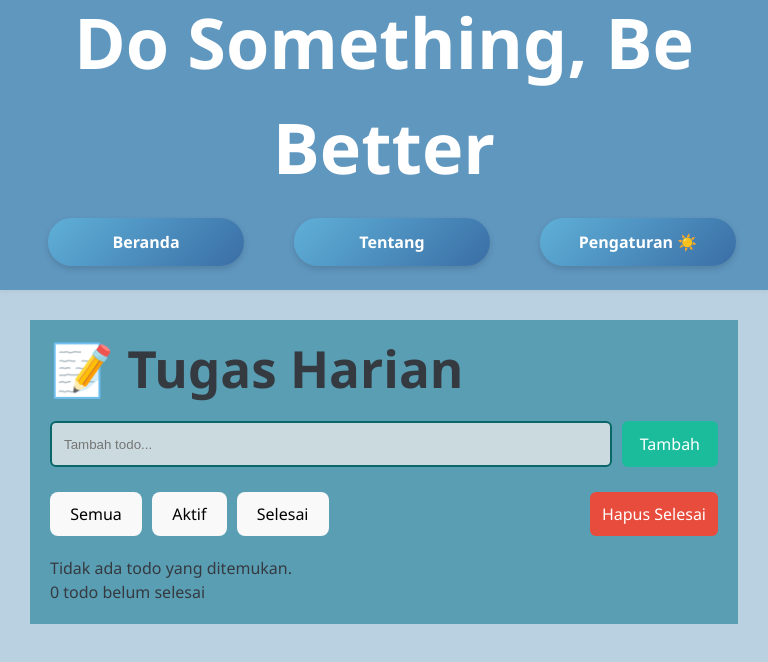
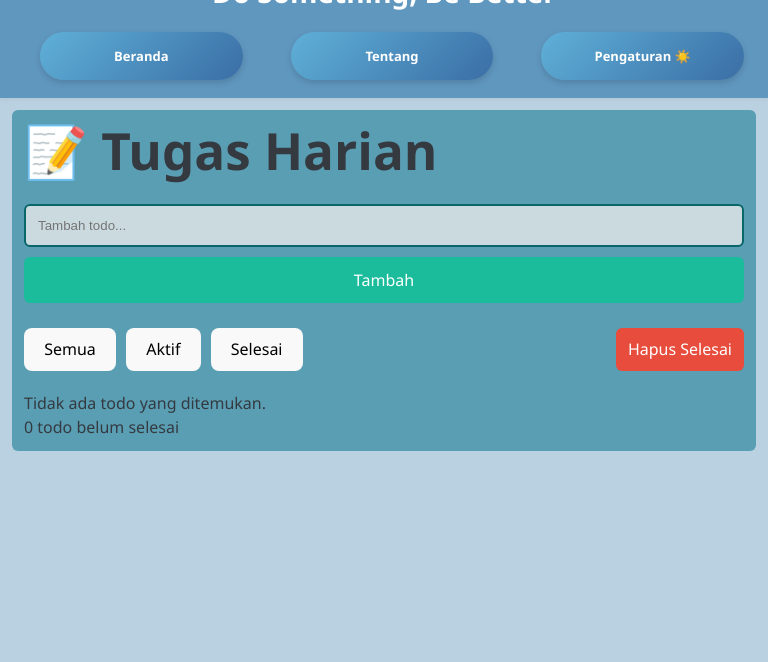
Before and after one commit to 241131015-png/frontend_UAS, a React (Vite) app: page / in a window 768 px wide. Shown: the top 662 px of the page. Built offline with nearby package versions, Linux system fonts and the light colour scheme.

Commit message:
revisi style di App.css

```diff
--- a/src/App.css
+++ b/src/App.css
@@ -86,11 +86,76 @@ main {
     width: 100%;
 }
 
-@media (min-width: 768px) {
+/* =============== MOBILE LAYOUT (HP) =============== */
+@media (max-width: 768px) {
+
+    /* Header rapi di HP */
+    .main-header {
+        padding: 10px 12px;
+        flex-direction: column;
+        align-items: center;
+        gap: 10px;
+    }
+
+    /* Judul tidak terlalu besar & tidak turun jauh */
+    .main-header h1 {
+        font-size: 28px;
+        margin-top: 0;
+        text-align: center;
+        line-height: 1.2;
+    }
+
+    /* Menu jadi kotak rapi sebaris */
+    .main-header nav {
+        width: 100%;
+        display: grid;
+        grid-template-columns: repeat(3, 1fr);
+        gap: 8px;
+        margin-top: 5px;
+    }
+
+    /* Semua tombol sama besar */
+    .main-header nav a {
+        margin: 0;
+        padding: 10px;
+        border-radius: 999px;
+        font-size: 13px;
+        text-align: center;
+    }
+
+    /* Konten tidak mepet tepi layar */
     main {
-        padding: 30px;
+        padding: 12px;
+    }
+
+    /* Card halaman rapi */
+    .page-container {
+        padding: 12px;
+        border-radius: 6px;
+    }
+
+    /* Form input todo ke bawah (tidak mendatar) */
+    .todo-form {
+        flex-direction: column;
+    }
+
+    .btn-add {
+        width: 100%;
+    }
+
+    /* Item todo tidak terlalu lebar */
+    .todo-item {
+        flex-direction: column;
+        align-items: flex-start;
+        gap: 10px;
+    }
+
+    .todo-actions {
+        width: 100%;
+        justify-content: flex-end;
     }
 }
+
 
 @media (min-width: 1200px) {
     main {
```
